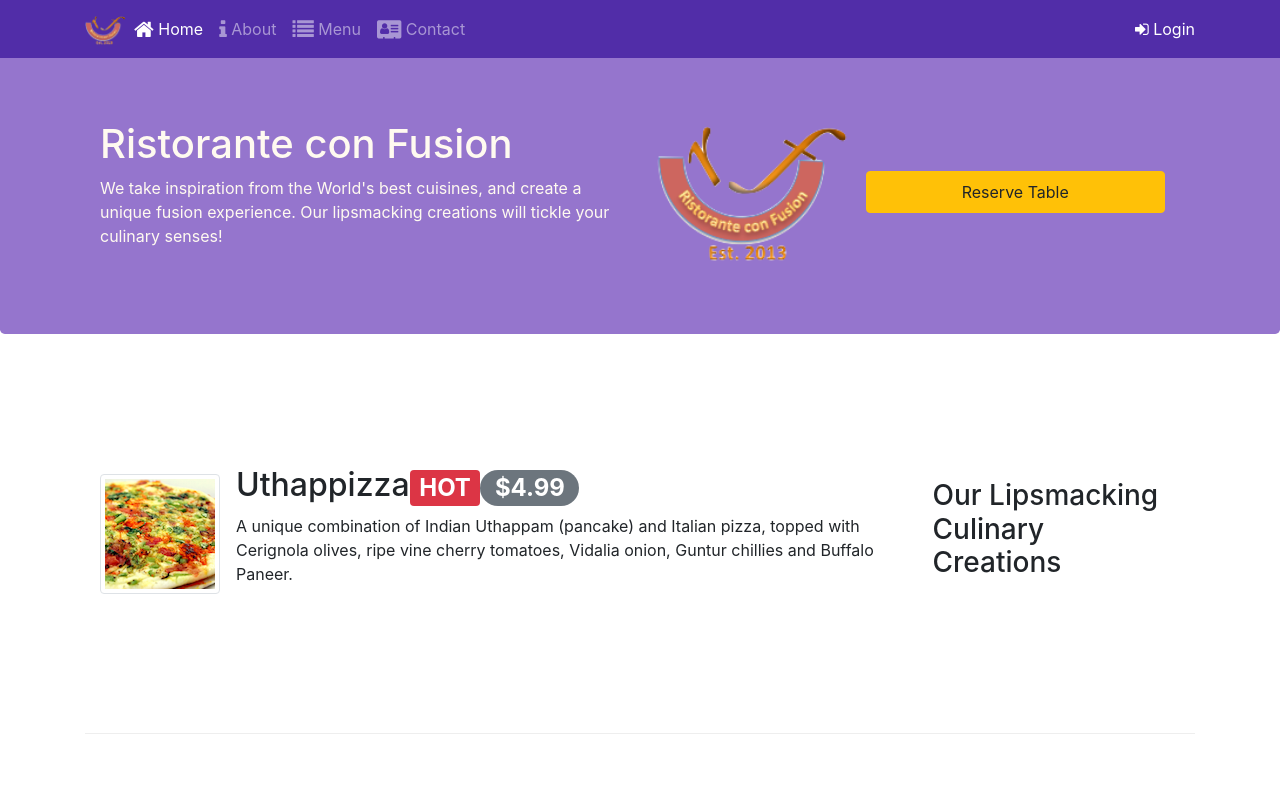
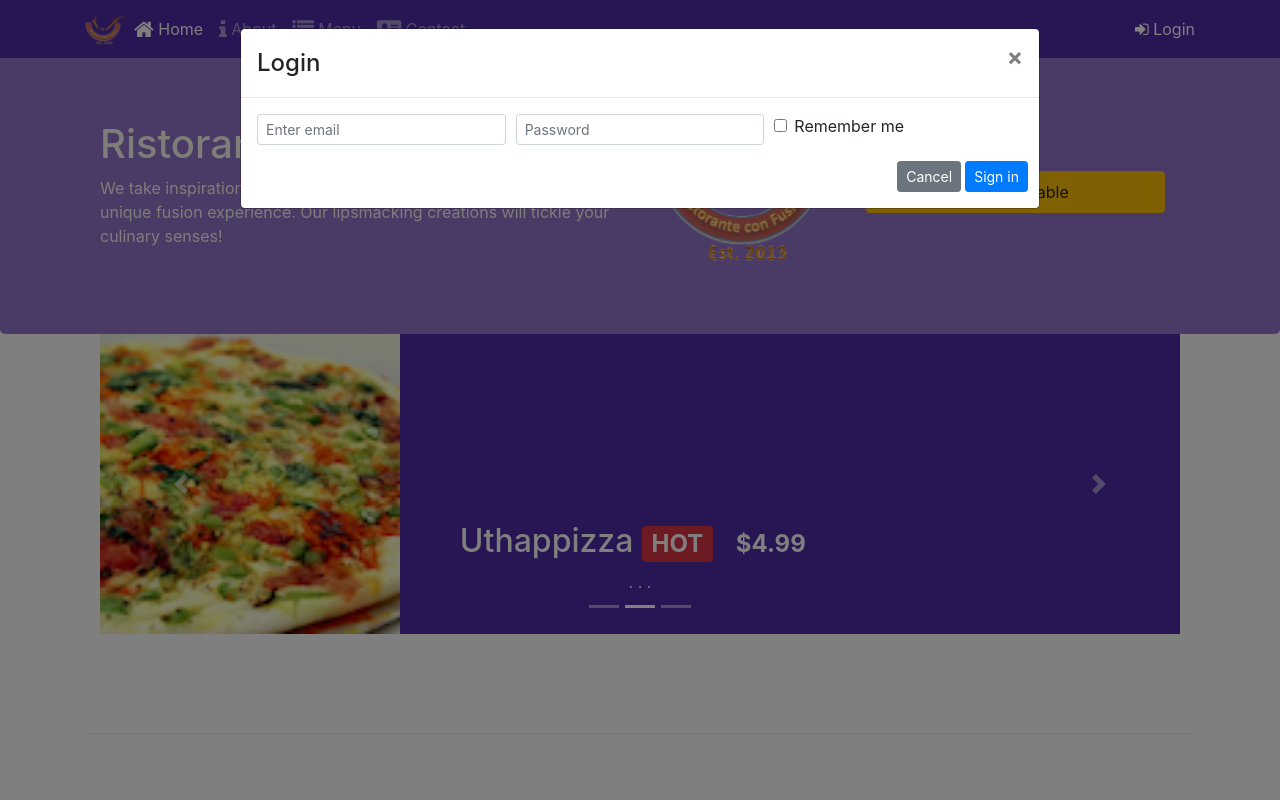
Before and after one commit to webpage-maram/git-test, a website: page index.html in a window 1280 px wide. Both pictures are taken after a click on the link "Login". Shown: the top 800 px of the page. Drawn offline with nearby package versions, Linux system fonts and the light colour scheme.

Commit message:
carousel

```diff
--- a/css/style.css
+++ b/css/style.css
@@ -44,3 +44,18 @@ body {
     border-bottom: 1px solid #ddd;
     padding: 10px;
 }
+
+.carousel {
+    background: #512DA8;
+}
+
+.carousel-item {
+    height: 300px;
+}
+
+.carousel-item img {
+    position: absolute;
+    top: 0;
+    left: 0;
+    min-height: 300px;
+}
--- a/index.html
+++ b/index.html
@@ -34,8 +34,9 @@
 
                 </ul>
                 <!--login button -->
+
                 <span class="navbar-text">
-                <a data-toggle="modal" data-target="#loginModal">
+                    <a data-toggle="modal" data-target="#loginModal">
                     <span class="fa fa-sign-in"></span> Login</a>
                 </span>
             </div>
@@ -43,6 +44,41 @@
         </div>
     </nav>
 
+    <div id="loginModal" class="modal fade" role="dialog">
+        <div class="modal-dialog modal-lg" role="content">
+            <!-- Modal content-->
+            <div class="modal-content">
+                <div class="modal-header">
+                    <h4 class="modal-title">Login </h4>
+                    <button type="button" class="close" data-dismiss="modal">&times;</button>
+                </div>
+                <div class="modal-body">
+                    <form>
+                        <div class="form-row">
+                            <div class="form-group col-sm-4">
+                                <label class="sr-only" for="exampleInputEmail3">Email address</label>
+                                <input type="email" class="form-control form-control-sm mr-1" id="exampleInputEmail3" placeholder="Enter email">
+                            </div>
+                            <div class="form-group col-sm-4">
+                                <label class="sr-only" for="exampleInputPassword3">Password</label>
+                                <input type="password" class="form-control form-control-sm mr-1" id="exampleInputPassword3" placeholder="Password">
+                            </div>
+                            <div class="col-sm-auto">
+                                <div class="form-check">
+                                    <input class="form-check-input" type="checkbox">
+                                    <label class="form-check-label"> Remember me
+                                    </label>
+                                </div>
+                            </div>
+                        </div>
+                        <div class="form-row">
+                            <button type="button" class="btn btn-secondary btn-sm ml-auto" data-dismiss="modal">Cancel</button>
+                            <button type="submit" class="btn btn-primary btn-sm ml-1">Sign in</button>
+                        </div>
+                    </form>
+                </div>
+            </div>
+        </div>
     </div>
     <header class="jumbotron">
         <div class="container">
@@ -64,6 +100,54 @@
     </header>
 
     <div class=" container ">
+        <div class="row row-content">
+            <div class="col">
+
+                <div id="mycarousel" class="carousel slide" data-ride="carousel">
+                    <div class="carousel-inner" role="listbox">
+                        <div class="carousel-item active">
+                            <img class="d-block img-fluid" src="img/uthappizza.png" alt="Uthappizza">
+                            <div class="carousel-caption d-none d-md-block">
+                                <h2>Uthappizza <span class="badge badge-danger">HOT</span> <span class="badge badge-pill badge-default">$4.99</span></h2>
+                                . . .
+                            </div>
+
+                        </div>
+                        <div class="carousel-item">
+                            <img class="d-block img-fluid" src="img/uthappizza.png" alt="Uthappizza">
+                            <div class="carousel-caption d-none d-md-block">
+                                <h2>Uthappizza <span class="badge badge-danger">HOT</span> <span class="badge badge-pill badge-default">$4.99</span></h2>
+                                . . .
+                            </div>
+                            <div class="carousel-item">
+                                <img class="d-block img-fluid" src="img/uthappizza.png" alt="Uthappizza">
+                                <div class="carousel-caption d-none d-md-block">
+                                    <h2>Uthappizza <span class="badge badge-danger">HOT</span> <span class="badge badge-pill badge-default">$4.99</span></h2>
+                                    . . .
+                                </div>
+                            </div>
+                        </div>
+                        <ol class="carousel-indicators">
+                            <li data-target="#mycarousel" data-slide-to="0" class="active"></li>
+                            <li data-target="#mycarousel" data-slide-to="1"></li>
+                            <li data-target="#mycarousel" data-slide-to="2"></li>
+                        </ol>
+
+
+
+                        <a class="carousel-control-prev" href="#mycarousel" role="button" data-slide="prev">
+                            <span class="carousel-control-prev-icon"></span>
+                        </a>
+                        <a class="carousel-control-next" href="#mycarousel" role="button" data-slide="next">
+                            <span class="carousel-control-next-icon"></span>
+                        </a>
+
+
+
+                    </div>
+                </div>
+            </div>
+        </div>
         <div class="row row-content align-items-center ">
             <div class="col-12 col-sm-4 order-sm-last col-md-3 ">
                 <h3>Our Lipsmacking Culinary Creations</h3>
@@ -92,7 +176,8 @@
                         <img class="d-flex mr-3 img-thumbnail order-sm-last align-self-center " src="img/buffet.png " alt="Uthappizza ">
                         <div class="media-body ">
                             <h2 class="mt-0 ">Weekend Grand Buffet<span class="badge badge-danger ">new</span></h2>
-                            <p class="d-none d-sm-block "> Featuring mouthwatering combinations with a choice of five different salads, six enticing appetizers, six main entrees and five choicest desserts. Free flowing bubbly and soft drinks. All for just $19.99 per person </p>
+                            <p class="d-none d-sm-block "> Featuring mouthwatering combinations with a choice of five different salads, six enticing appetizers, six main entrees and five choicest desserts. Free flowing bubbly and soft drinks. All for just $19.99 per person
+                            </p>
                             .</p>
                         </div>
                     </div>
```
